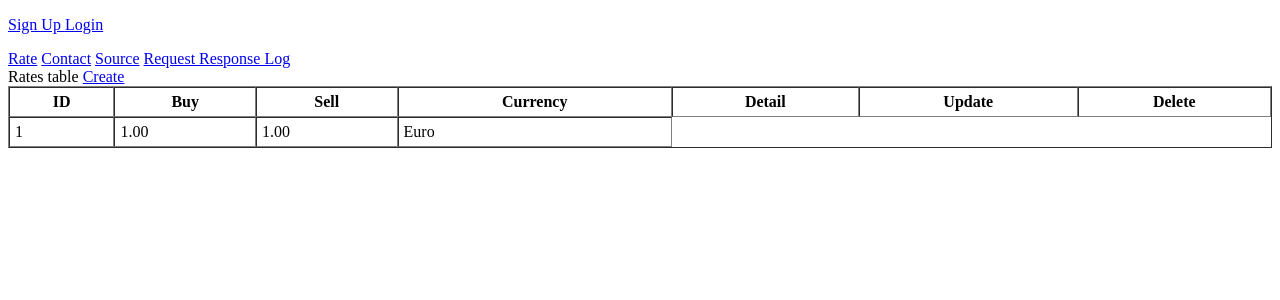
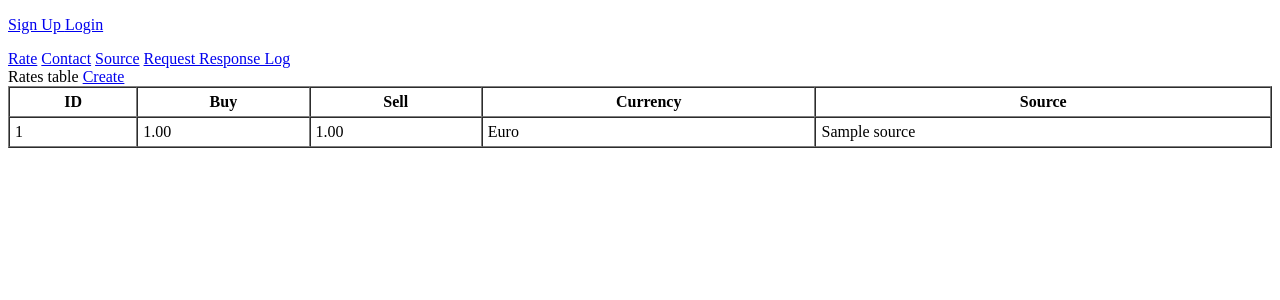
Before and after one commit to 1curafu/currency, a Django app: page /currency/rate/list/ in a window 1280 px wide. Shown: the top 300 px of the page. Run offline with Django 4.2, Linux system fonts and the light colour scheme; data comes from the database, SQL or seed files in the repository; tables that the repository leaves empty hold one stand-in row (values such as "Sample post").

Commit message:
Add connection with Foreigh Keys

```diff
--- a/app/currency/models.py
+++ b/app/currency/models.py
@@ -11,7 +11,10 @@ class Rate(models.Model):
     )   # if field has choices get_{field_name}_display() - get_currency_display()
     buy = models.DecimalField(max_digits=6, decimal_places=2)
     sell = models.DecimalField(max_digits=6, decimal_places=2)
-    source = models.CharField(max_length=25)
+    source = models.ForeignKey('currency.Source', on_delete=models.CASCADE, related_name='rates')
+
+    def __str__(self):
+        return f'Currency: {self.get_currency_display()}, Buy: {self.buy}'
 
 
 class ContactUs(models.Model):
@@ -20,12 +23,19 @@ class ContactUs(models.Model):
     subject = models.CharField(max_length=50)
     message = models.CharField(max_length=255)
 
+    class Meta:
+        verbose_name = 'Contact Us'
+        verbose_name_plural = 'Contact Us'
+
 
 class Source(models.Model):
     name = models.CharField(max_length=64)
     source_url = models.URLField(max_length=255)
     country = models.CharField(max_length=64)
     city = models.CharField(max_length=64, null=False, blank=False)
+
+    def __str__(self):
+        return self.name
 
 
 class RequestResponseLog(models.Model):
--- a/app/currency/templates/rates_list.html
+++ b/app/currency/templates/rates_list.html
@@ -9,7 +9,13 @@
     <thread>Rates table
         <tr>
             <th>ID</th><th>Buy</th><th>Sell</th><th>Currency</th>
-            <th>Detail</th><th>Update</th><th>Delete</th>
+            <th>Source</th>
+        {% if not request.user.is_anonymous %}
+            <th>Detail</th>
+        {% endif %}
+        {% if request.user.is_superuser %}
+            <th>Update</th><th>Delete</th>
+        {% endif %}
         </tr>
         <a href="{% url 'currency:rate-create' %}">Create</a>
         {% for rate in object_list %}
@@ -18,10 +24,11 @@
                 <td>{{ rate.buy }}</td>
                 <td>{{ rate.sell }}</td>
                 <td>{{ rate.get_currency_display }}</td>
+                <td>{{ rate.source }}</td>
                 {% if request.user.is_authenticated %}
                     <td><a href="{% url 'currency:rate-detail' rate.id %}">Detail</a></td>
                 {% endif %}
-                {% if request.user.is_authenticated and request.user.is_superuser %}
+                {% if request.user.is_superuser %}
                     <td><a href="{% url 'currency:rate-update' rate.id %}">Update</a></td>
                     <td><a href="{% url 'currency:rate-delete' rate.id %}">Delete</a></td>
                 {% endif %}
--- a/app/currency/views.py
+++ b/app/currency/views.py
@@ -8,7 +8,7 @@ from django.views.generic import ListView, DetailView, CreateView, UpdateView, D
 
 
 class RateListView(ListView):
-    queryset = Rate.objects.all()
+    queryset = Rate.objects.all().select_related('source')
     template_name = 'rates_list.html'
 
 
--- a/app/settings/urls.py
+++ b/app/settings/urls.py
@@ -24,8 +24,11 @@ urlpatterns = [
     path('auth/', include('django.contrib.auth.urls')),
     path('profile/', ProfileView.as_view(), name='profile'),
     path('account/', include('account.urls')),
+
     path('__debug__/', include('debug_toolbar.urls')),
+
     path('^', include('django.contrib.auth.urls')),
+
     path('', TemplateView.as_view(template_name='index.html'), name='index'),
 
     path('currency/', include('currency.urls')),
```
Also changed, not shown: app/account/migrations/0002_alter_user_groups_alter_user_is_active.py (added), app/account/migrations/0003_alter_user_groups_alter_user_is_active.py (added), app/currency/migrations/0001_initial.py, app/currency/migrations/0002_alter_rate_source.py (added), app/currency/migrations/0002_source.py (deleted), app/currency/migrations/0003_source_city.py (deleted), app/currency/migrations/0004_alter_source_city.py (deleted), app/currency/migrations/0005_alter_rate_currency.py (deleted), app/currency/migrations/0006_alter_rate_currency.py (deleted), app/currency/migrations/0007_requestresponselog.py (deleted), app/currency/migrations/0008_contactus_name.py (deleted), app/currency/migrations/0009_alter_contactus_name.py (deleted).
